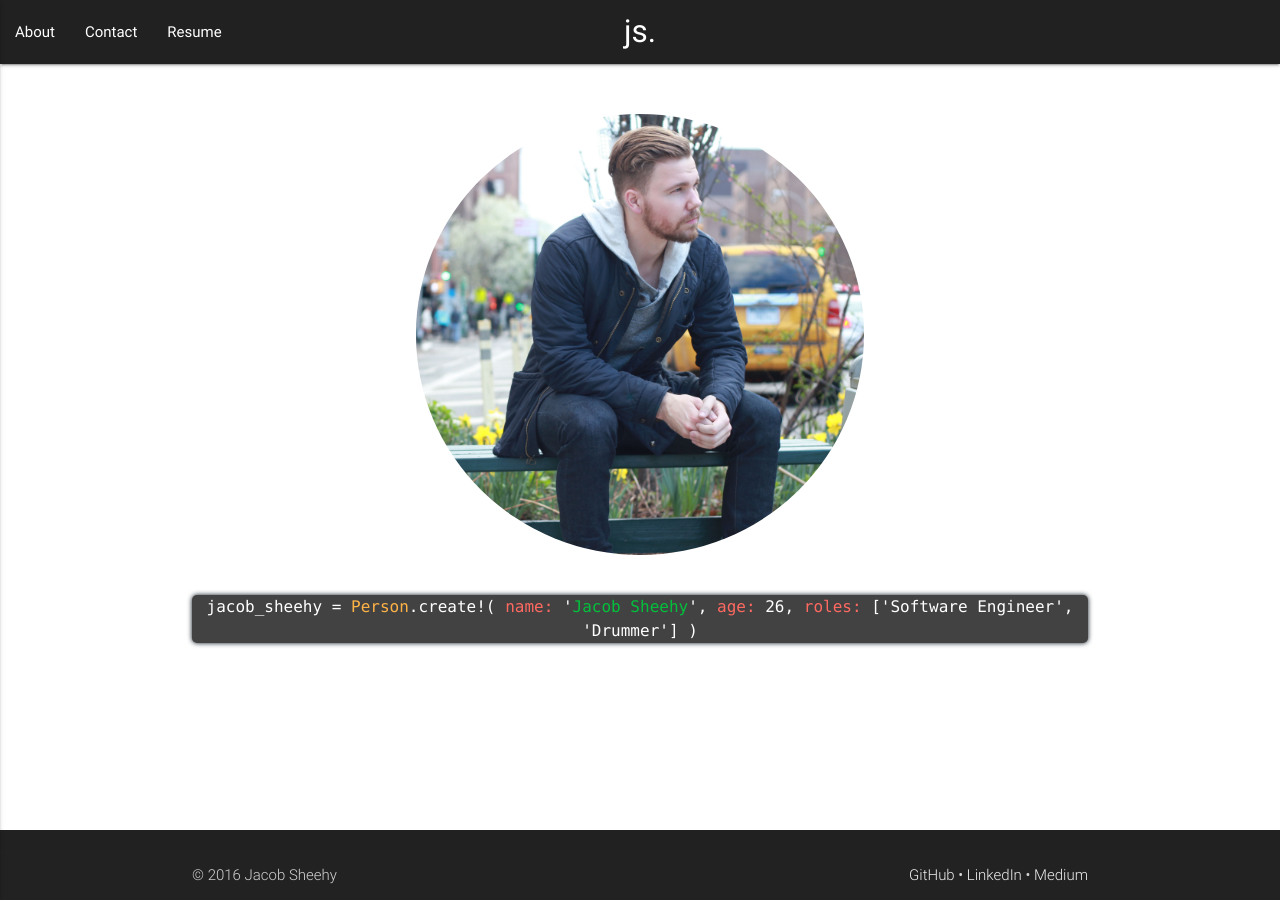
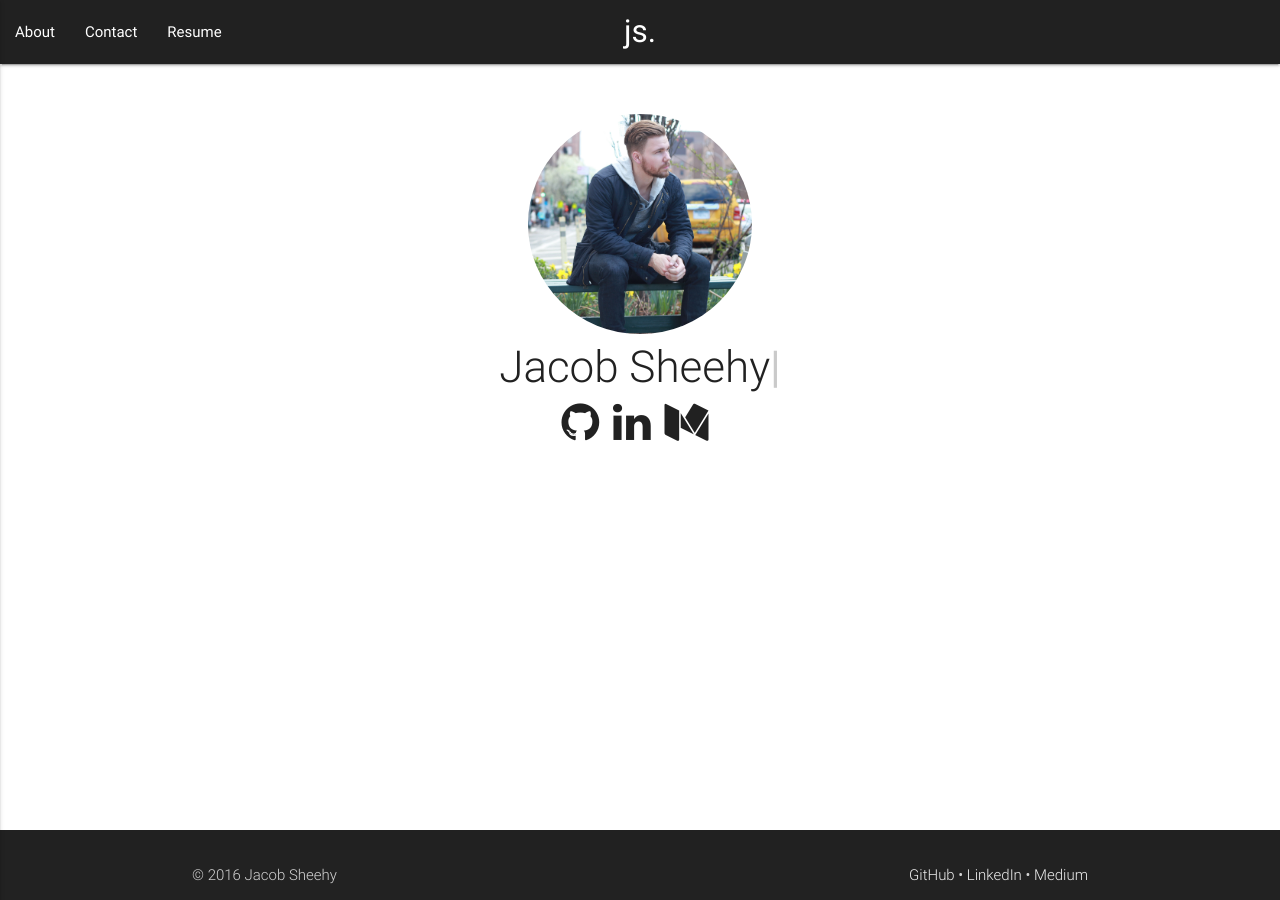
Before and after one commit to lessthanjacob/lessthanjacob.github.io, a Jekyll site: the page built from index.html, in a window 1280 px wide. Built offline with Jekyll 4.4.1, drawn with Linux system fonts in a browser that asks for light colours.

Commit message:
Update home page.

```diff
--- a/_layouts/home.html
+++ b/_layouts/home.html
@@ -1,13 +1,28 @@
 ---
 layout: page
 ---
+<head>
+  <link href="https://maxcdn.bootstrapcdn.com/font-awesome/4.7.0/css/font-awesome.min.css" rel="stylesheet">
+  <script src="/assets/js/jquery-3.1.0.min.js"></script>
+  <script src="/assets/js/typed.min.js"></script>
+</head>
+
 <div class="container" style="margin-top: 50px;">
   <div class="col s6 offset-s3">
-    <img style="width: 50%; margin: auto; display: block;" src="assets/images/tell_me_im_pretty.jpeg" alt="" class="circle responsive-img">
+    <img style="width: 25%; margin: auto; display: block;" src="assets/images/tell_me_im_pretty.jpeg" alt="" class="circle responsive-img">
+  </div>
+    <div class="typed-name-container">
+      <span class='typed-name'></span>
+    </div>
+    <div class="social-icons-container">
+      <i class="fa fa-github social-icon" aria-hidden="true"></i>
+      <i class="fa fa-linkedin social-icon" aria-hidden="true"></i>
+      <i class="fa fa-medium social-icon" aria-hidden="true"></i>
+    </div>
   </div>
 </div>
 
-<div class="container">
+<!-- <div class="container">
   <div class="col s4">
     <div class="code-block center-align">
       <span>jacob_sheehy = </span><span class="code-block-syntax-orange">Person</span>.create!(
--- a/_stylesheets/home.scss
+++ b/_stylesheets/home.scss
@@ -34,3 +34,47 @@
 .code-block-syntax-red {
   color: #FF6961;
 }
+
+.typed-name-container {
+  text-align: center;
+}
+.typed-name {
+  font-size: 44px;
+  font-weight: 300;
+}
+
+.typed-cursor{
+  font-size: 44px;
+  opacity: 1;
+  -webkit-animation: blink 0.7s infinite;
+  -moz-animation: blink 0.7s infinite;
+  animation: blink 0.7s infinite;
+}
+
+.social-icons-container {
+  text-align: center;
+}
+
+.social-icon {
+  font-size: 44px !important;
+  display: inline-block;
+  padding-right: 10px;
+}
+
+@keyframes blink{
+  0% { opacity:1; }
+  50% { opacity:0; }
+  100% { opacity:1; }
+}
+
+@-webkit-keyframes blink{
+  0% { opacity:1; }
+  50% { opacity:0; }
+  100% { opacity:1; }
+}
+
+@-moz-keyframes blink{
+  0% { opacity:1; }
+  50% { opacity:0; }
+  100% { opacity:1; }
+}
```
Also changed, not shown: other parts of _layouts/home.html (+11 -1 lines), assets/js/typed.min.js (added), resume/jacobSheehyResumev2.html (line endings or trailing spaces).
